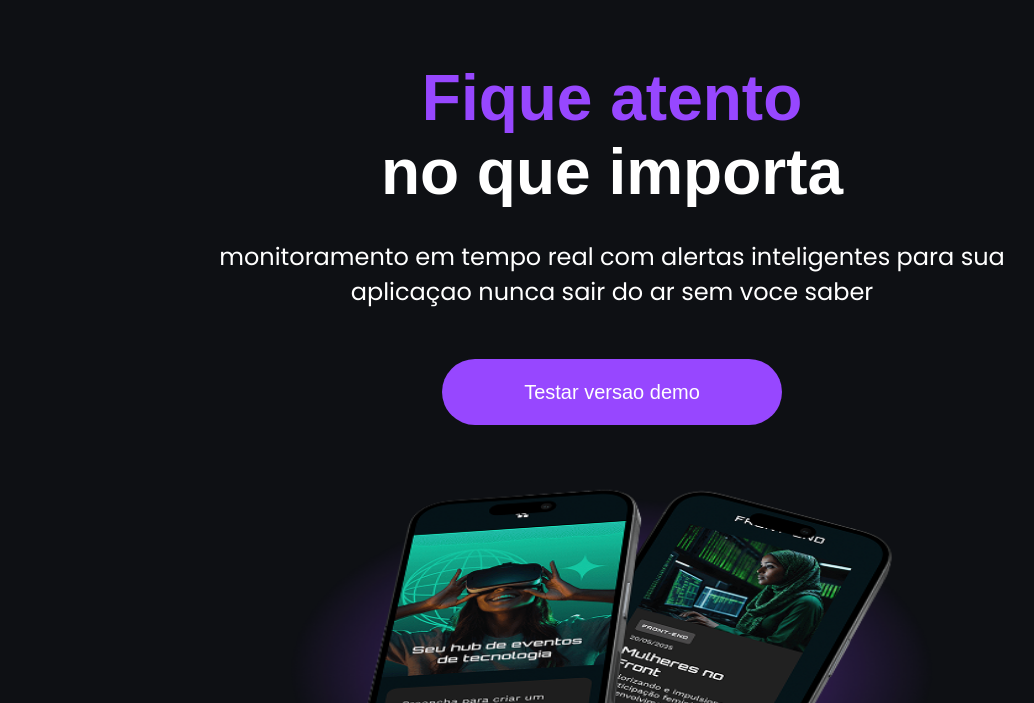
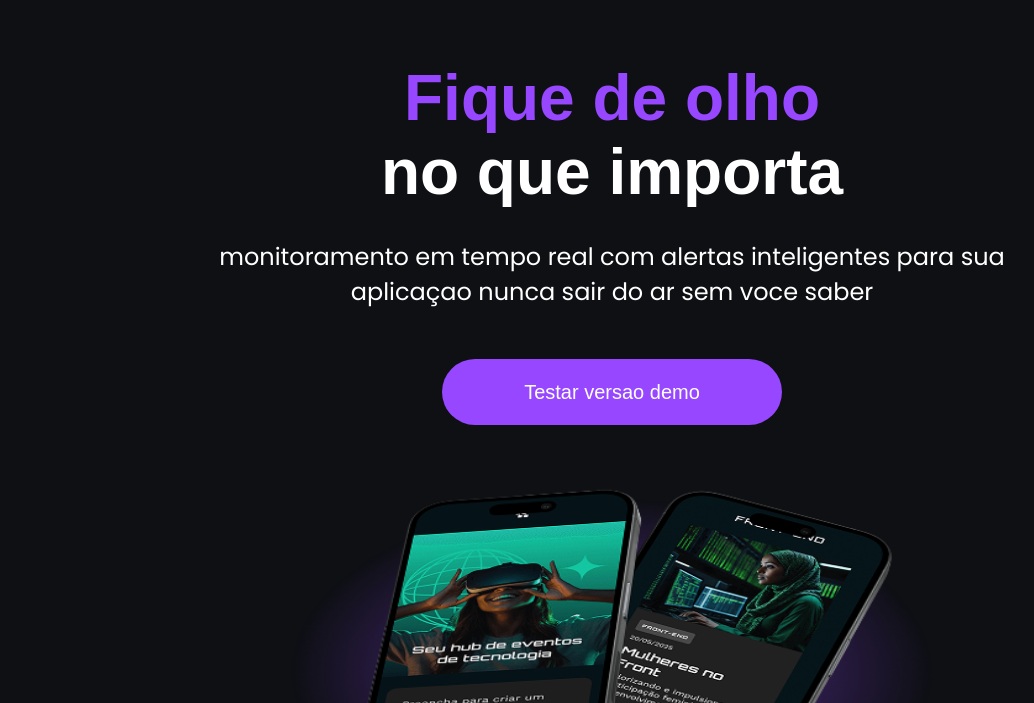
Before and after one commit to VortexHub23/Techboard, a plain HTML site: page index.html in a window 1280 px wide. Shown: the part 97-800 px from the top of the page, without its empty margins (28-1062 px from the left). Drawn offline with Linux system fonts and the light colour scheme; a web font is replaced by a local one.

Commit message:
desfaz a alteraçao de titulo

```diff
--- a/index.html
+++ b/index.html
@@ -17,7 +17,7 @@
     <main>
       <section>
         <h1>
-          <span>Fique atento</span> <br />
+          <span>Fique de olho</span> <br />
           no que importa
         </h1>
         <p>
```
